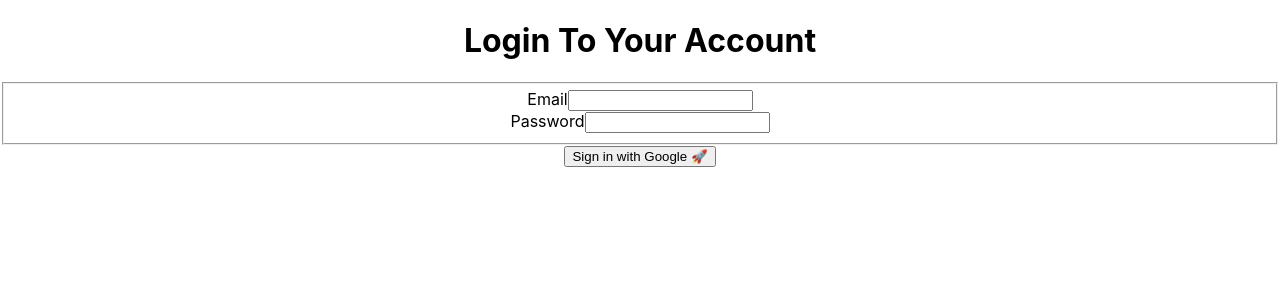
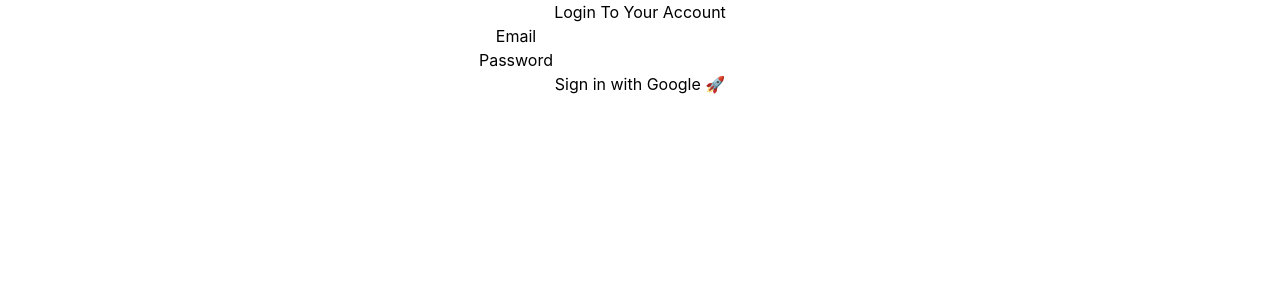
Before and after one commit to Muqtadirat/OAuth-Login-Page, a React (Create React App) app: page / in a window 1280 px wide. Shown: the top 300 px of the page. Built offline with nearby package versions, Linux system fonts and the light colour scheme.

Commit message:
Installed tailwind

```diff
--- a/package.json
+++ b/package.json
@@ -37,6 +37,7 @@
     ]
   },
   "devDependencies": {
-    "@babel/plugin-proposal-private-property-in-object": "^7.21.11"
+    "@babel/plugin-proposal-private-property-in-object": "^7.21.11",
+    "tailwindcss": "^3.3.3"
   }
 }
--- /dev/null
+++ b/postcss.config.js
@@ -0,0 +1,6 @@
+module.exports = {
+  plugins: {
+    tailwindcss: {},
+    autoprefixer: {},
+  },
+}
--- a/src/index.css
+++ b/src/index.css
@@ -1,3 +1,7 @@
+@import 'tailwindcss/base';
+@import 'tailwindcss/components';
+@import 'tailwindcss/utilities';
+
 body {
   margin: 0;
   font-family: -apple-system, BlinkMacSystemFont, 'Segoe UI', 'Roboto', 'Oxygen',
--- /dev/null
+++ b/tailwind.config.js
@@ -0,0 +1,8 @@
+/** @type {import('tailwindcss').Config} */
+module.exports = {
+  content: ["./src/**/*.{html,js}"],
+  theme: {
+    extend: {},
+  },
+  plugins: [],
+};
```
Also changed, not shown: 2 other files (tests, documents, lock files or other folders).
